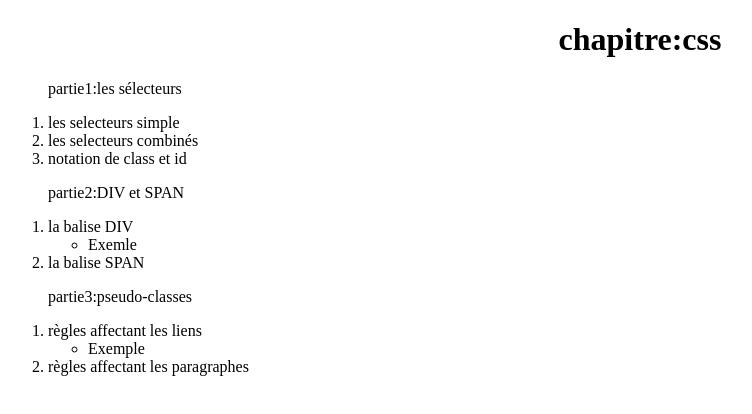
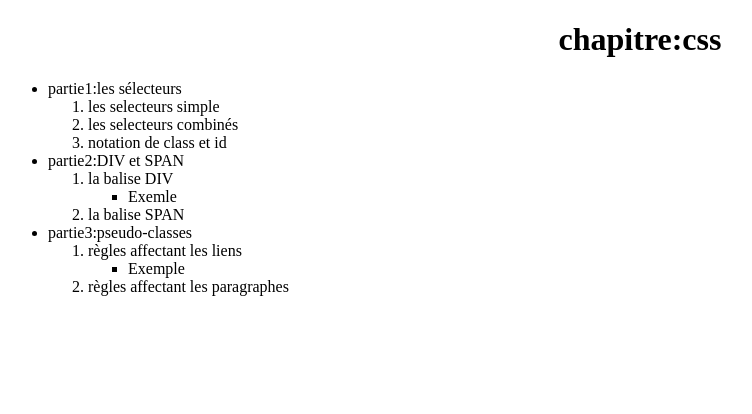
Before and after one commit to ghada2109/glsi, a plain HTML site: page index.html in a window 1280 px wide. Shown: the whole page, without its empty margins (0-752 px from the left). Drawn offline with Linux system fonts and the light colour scheme.

Commit message:
exercice

```diff
--- a/index.html
+++ b/index.html
@@ -8,13 +8,14 @@
 </head>
 <body>
     <h1><center>chapitre:css</center></h1>
-    <ul>partie1:les sélecteurs</ul>
+    <ul>
+        <li>partie1:les sélecteurs</li>
            <ol>
                 <li>les selecteurs simple</li>
                 <li>les selecteurs combinés</li>
                 <li>notation de class et id</li>
            </ol>
-    <ul>partie2:DIV et SPAN</ul>
+             <li>partie2:DIV et SPAN</li>
            <ol>
              <li>la balise DIV</li>
              <ul>
@@ -22,7 +23,7 @@
              </ul>
               <li>la balise SPAN</li>
             </ol>
-    <ul>partie3:pseudo-classes</ul>
+        <li>partie3:pseudo-classes</li>
       <ol>
         <li>règles affectant les liens</li>
            <ul>
@@ -30,5 +31,6 @@
            </ul>
         <li>règles affectant les paragraphes</li>
       </ol>
+    </ul>
 </body>
 </html>
```
Lines whose indentation alone changed are shown as unchanged.
